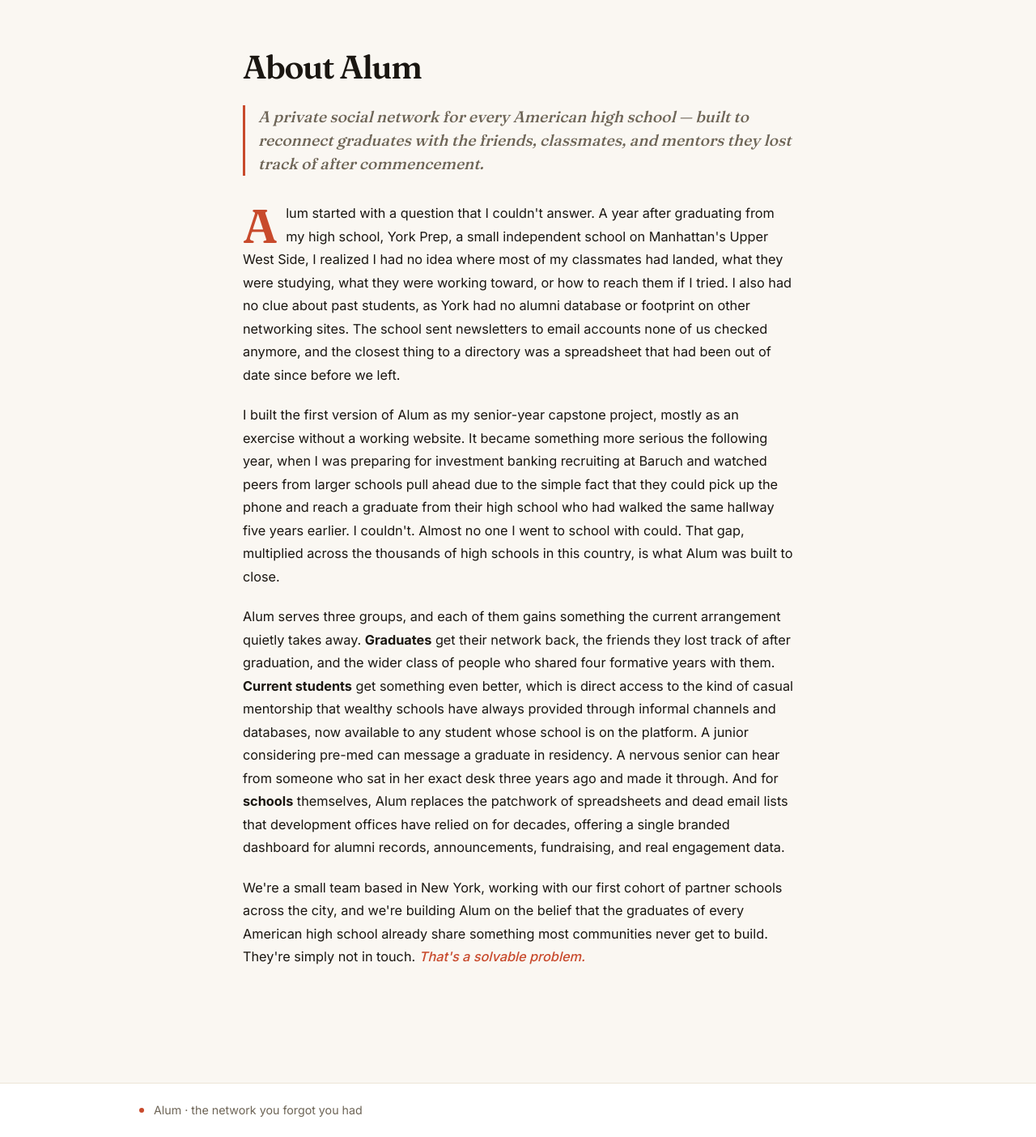
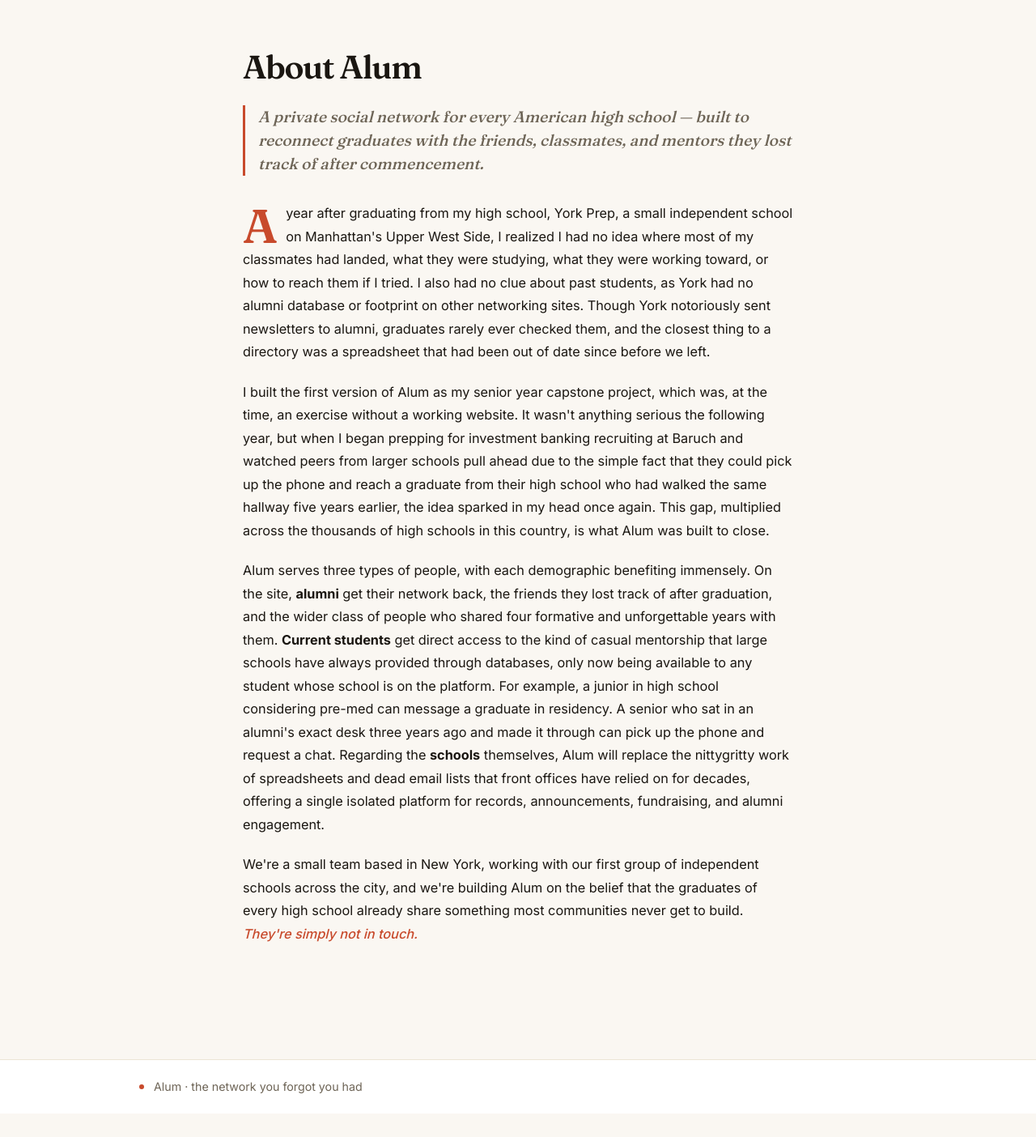
Before and after one commit to Ronkullashi/ALUM, a Flask app: page /about in a window 1280 px wide. Shown: the part 63-1467 px from the top of the page at 81% size. After the commit the page ends 1438 px from the top, so only its background shows below. Run offline with Flask 3, Linux system fonts and the light colour scheme.

Commit message:
update about page copy
update about page copy

```diff
--- a/app/templates/about.html
+++ b/app/templates/about.html
@@ -12,52 +12,51 @@
   </p>
 
   <p>
-    Alum started with a question that I couldn't answer. A year after
-    graduating from my high school, York Prep, a small independent school on
-    Manhattan's Upper West Side, I realized I had no idea where most of my
-    classmates had landed, what they were studying, what they were working
-    toward, or how to reach them if I tried. I also had no clue about past
-    students, as York had no alumni database or footprint on other networking
-    sites. The school sent newsletters to email accounts none of us checked
-    anymore, and the closest thing to a directory was a spreadsheet that had
-    been out of date since before we left.
+    A year after graduating from my high school, York Prep, a small
+    independent school on Manhattan's Upper West Side, I realized I had no
+    idea where most of my classmates had landed, what they were studying,
+    what they were working toward, or how to reach them if I tried. I also
+    had no clue about past students, as York had no alumni database or
+    footprint on other networking sites. Though York notoriously sent
+    newsletters to alumni, graduates rarely ever checked them, and the
+    closest thing to a directory was a spreadsheet that had been out of date
+    since before we left.
   </p>
 
   <p>
-    I built the first version of Alum as my senior-year capstone project,
-    mostly as an exercise without a working website. It became something more
-    serious the following year, when I was preparing for investment banking
-    recruiting at Baruch and watched peers from larger schools pull ahead
-    due to the simple fact that they could pick up the phone and reach a
-    graduate from their high school who had walked the same hallway five
-    years earlier. I couldn't. Almost no one I went to school with could.
-    That gap, multiplied across the thousands of high schools in this country,
-    is what Alum was built to close.
+    I built the first version of Alum as my senior year capstone project,
+    which was, at the time, an exercise without a working website. It wasn't
+    anything serious the following year, but when I began prepping for
+    investment banking recruiting at Baruch and watched peers from larger
+    schools pull ahead due to the simple fact that they could pick up the
+    phone and reach a graduate from their high school who had walked the
+    same hallway five years earlier, the idea sparked in my head once again.
+    This gap, multiplied across the thousands of high schools in this
+    country, is what Alum was built to close.
   </p>
 
   <p>
-    Alum serves three groups, and each of them gains something the current
-    arrangement quietly takes away. <strong>Graduates</strong> get their
-    network back, the friends they lost track of after graduation, and the
-    wider class of people who shared four formative years with them.
-    <strong>Current students</strong> get something even better, which is
-    direct access to the kind of casual mentorship that wealthy schools
-    have always provided through informal channels and databases, now
-    available to any student whose school is on the platform. A junior
-    considering pre-med can message a graduate in residency. A nervous senior
-    can hear from someone who sat in her exact desk three years ago and made
-    it through. And for <strong>schools</strong> themselves, Alum replaces
-    the patchwork of spreadsheets and dead email lists that development
-    offices have relied on for decades, offering a single branded dashboard
-    for alumni records, announcements, fundraising, and real engagement data.
+    Alum serves three types of people, with each demographic benefiting
+    immensely. On the site, <strong>alumni</strong> get their network back,
+    the friends they lost track of after graduation, and the wider class of
+    people who shared four formative and unforgettable years with them.
+    <strong>Current students</strong> get direct access to the kind of casual
+    mentorship that large schools have always provided through databases,
+    only now being available to any student whose school is on the platform.
+    For example, a junior in high school considering pre-med can message a
+    graduate in residency. A senior who sat in an alumni's exact desk three
+    years ago and made it through can pick up the phone and request a chat.
+    Regarding the <strong>schools</strong> themselves, Alum will replace the
+    nittygritty work of spreadsheets and dead email lists that front offices
+    have relied on for decades, offering a single isolated platform for
+    records, announcements, fundraising, and alumni engagement.
   </p>
 
   <p>
-    We're a small team based in New York, working with our first cohort of
-    partner schools across the city, and we're building Alum on the belief
-    that the graduates of every American high school already share something
-    most communities never get to build. They're simply not in touch.
-    <em>That's a solvable problem.</em>
+    We're a small team based in New York, working with our first group of
+    independent schools across the city, and we're building Alum on the
+    belief that the graduates of every high school already share something
+    most communities never get to build. <em>They're simply not in touch.</em>
   </p>
 </article>
 {% endblock %}
```
